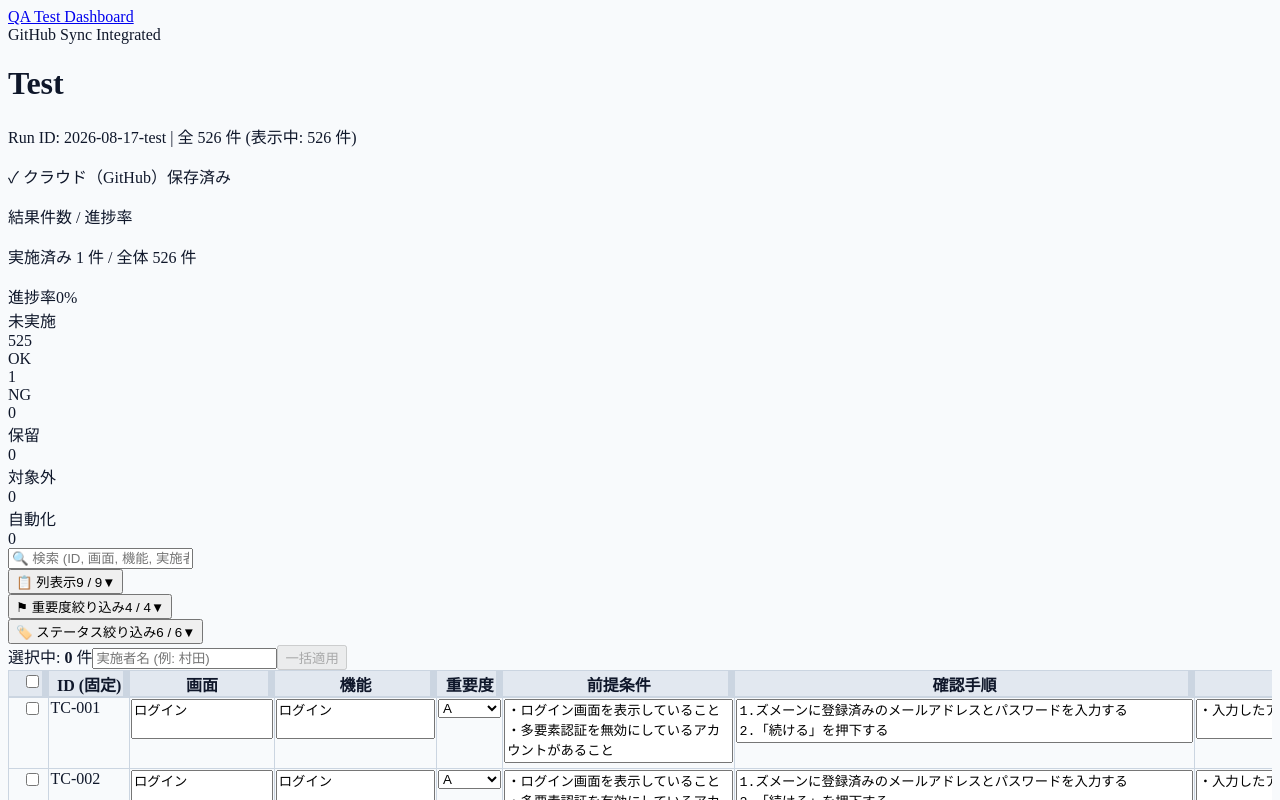
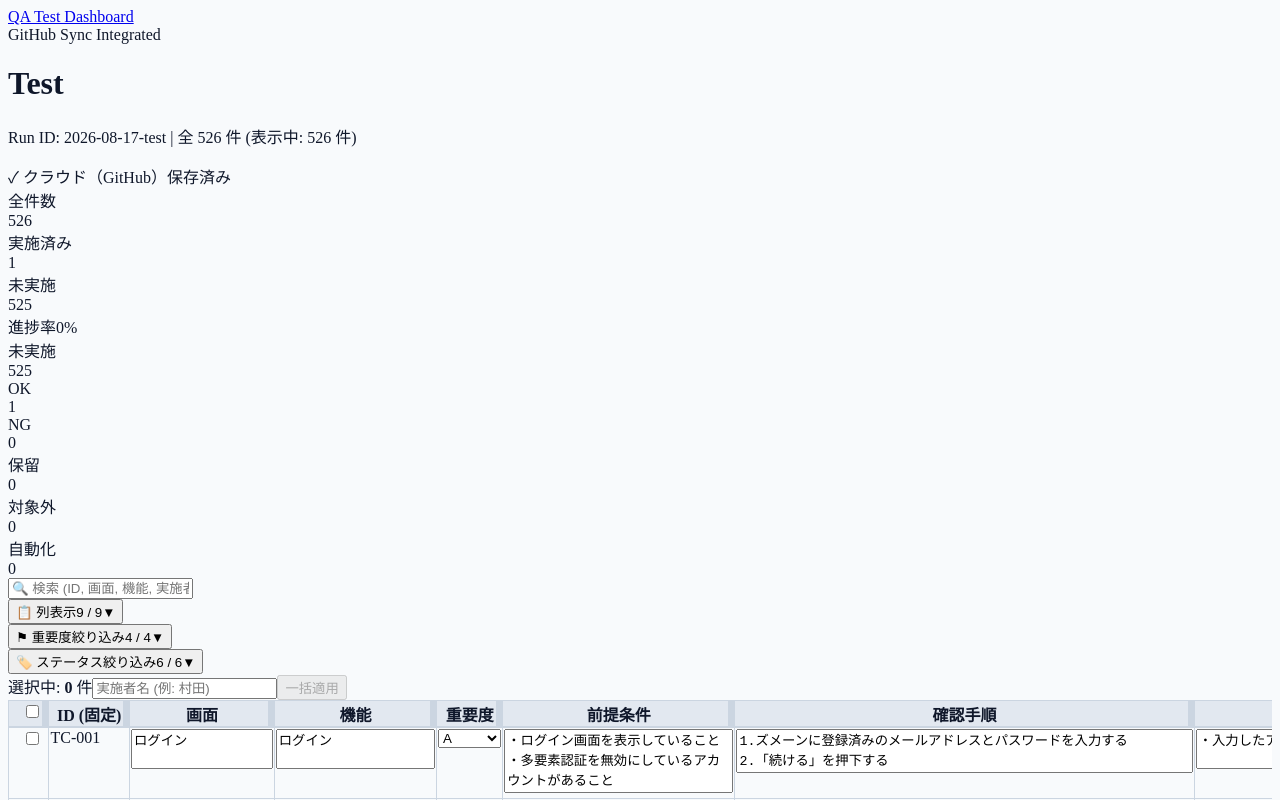
Before and after one commit to kentomurata435/qa-dashboard-app, a Next.js app: page /runs/2026-08-17-test in a window 1280 px wide. Shown: the top 800 px of the page. Built offline with nearby package versions, Linux system fonts and the light colour scheme.

Commit message:
style: compact QA progress summary layout

```diff
--- a/app/runs/[runId]/page.tsx
+++ b/app/runs/[runId]/page.tsx
@@ -678,35 +678,42 @@ export default function RunPage({ params }: { params: { runId: string } }) {
         </div>
       </div>
 
-      <div className="bg-white border border-slate-200 rounded-xl shadow-sm p-4 space-y-4">
-        <div className="flex flex-wrap items-center justify-between gap-4">
-          <div>
-            <p className="text-[11px] font-bold uppercase tracking-[0.08em] text-slate-500">結果件数 / 進捗率</p>
-            <p className="text-sm text-slate-700 mt-1">
-              実施済み <span className="font-bold text-slate-900">{statusSummary.completed}</span> 件 / 全体 <span className="font-bold text-slate-900">{statusSummary.total}</span> 件
-            </p>
+      <div className="bg-slate-50 border border-slate-200 rounded-xl shadow-sm p-3">
+        <div className="flex flex-col xl:flex-row xl:items-center xl:justify-between gap-3">
+          <div className="flex flex-wrap items-center gap-2 text-[11px] text-slate-600">
+            <div className="bg-white border border-slate-200 rounded-lg px-3 py-2 min-w-[140px]">
+              <div className="text-[10px] uppercase tracking-[0.08em] text-slate-500">全件数</div>
+              <div className="mt-1 text-lg font-black text-slate-900">{statusSummary.total}</div>
             </div>
-          <div className="flex items-center gap-3">
-            <div className="min-w-[170px]">
+            <div className="bg-white border border-slate-200 rounded-lg px-3 py-2 min-w-[140px]">
+              <div className="text-[10px] uppercase tracking-[0.08em] text-slate-500">実施済み</div>
+              <div className="mt-1 text-lg font-black text-emerald-700">{statusSummary.completed}</div>
+            </div>
+            <div className="bg-white border border-slate-200 rounded-lg px-3 py-2 min-w-[140px]">
+              <div className="text-[10px] uppercase tracking-[0.08em] text-slate-500">未実施</div>
+              <div className="mt-1 text-lg font-black text-slate-700">{statusSummary.remaining}</div>
+            </div>
+          </div>
+
+          <div className="min-w-[220px] xl:max-w-[320px] w-full xl:w-auto">
             <div className="flex items-center justify-between text-[11px] text-slate-600 mb-1">
               <span>進捗率</span>
               <span className="font-bold text-slate-900">{statusSummary.progressRate}%</span>
             </div>
             <div className="h-2.5 w-full rounded-full bg-slate-200 overflow-hidden">
               <div
-                  className="h-full rounded-full bg-gradient-to-r from-blue-500 to-emerald-500 transition-all duration-300"
+                className="h-full rounded-full bg-gradient-to-r from-sky-500 to-emerald-500 transition-all duration-300"
                 style={{ width: `${statusSummary.progressRate}%` }}
               />
             </div>
           </div>
         </div>
-        </div>
 
-        <div className="grid grid-cols-2 sm:grid-cols-3 xl:grid-cols-6 gap-2">
+        <div className="mt-3 grid grid-cols-2 sm:grid-cols-3 xl:grid-cols-6 gap-2">
           {ALL_STATUSES.map((status) => {
             const value = statusSummary[status.key] || 0;
             return (
-              <div key={status.key} className={`rounded-lg border px-2.5 py-2 ${status.color} border-opacity-60`}>
+              <div key={status.key} className={`rounded-lg border px-2.5 py-2 ${status.color} border-opacity-60 bg-white`}>
                 <div className="text-[10px] font-bold uppercase tracking-[0.08em] opacity-80">{status.label}</div>
                 <div className="mt-1 text-lg font-black leading-none">{value}</div>
               </div>
```
Lines whose indentation alone changed are shown as unchanged.
